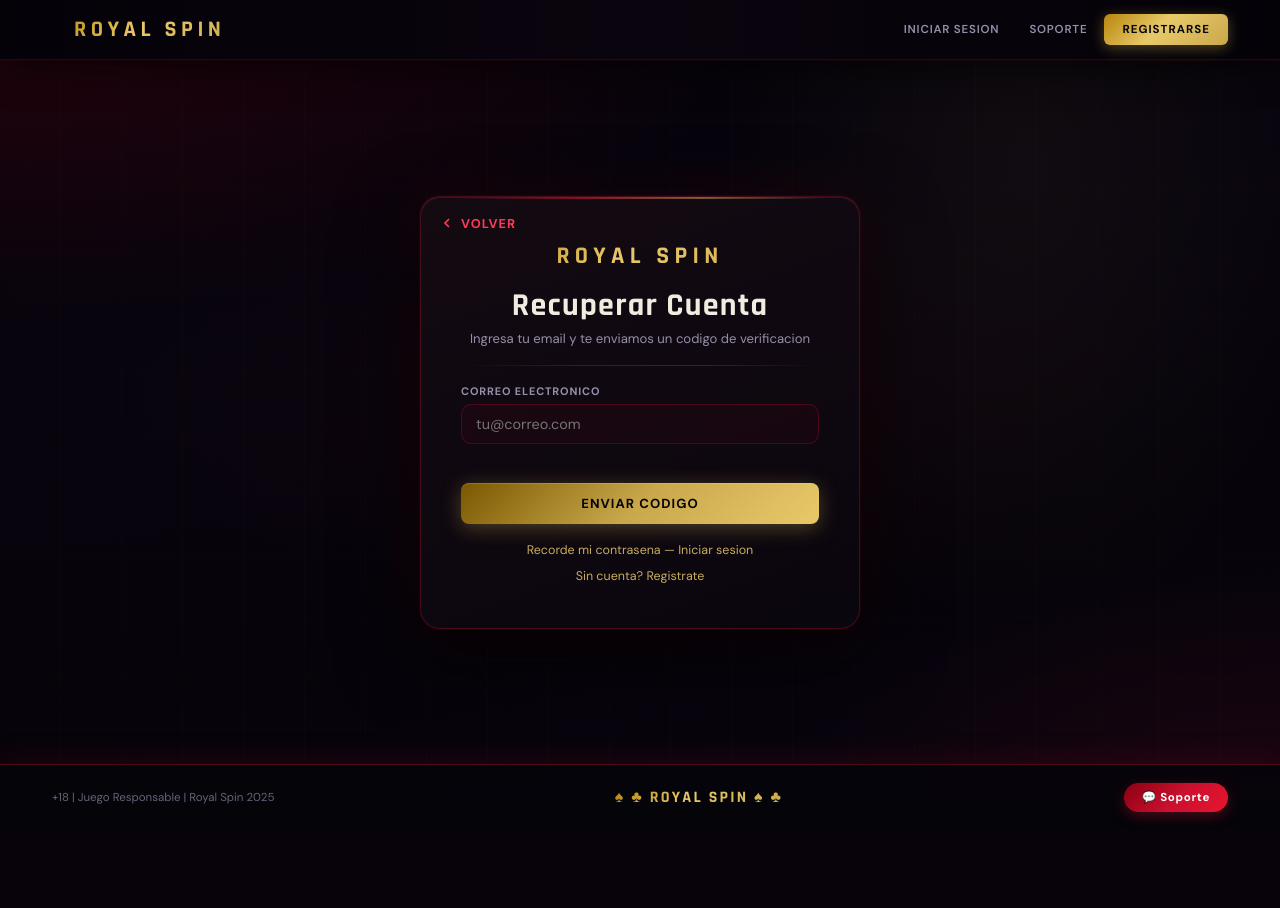
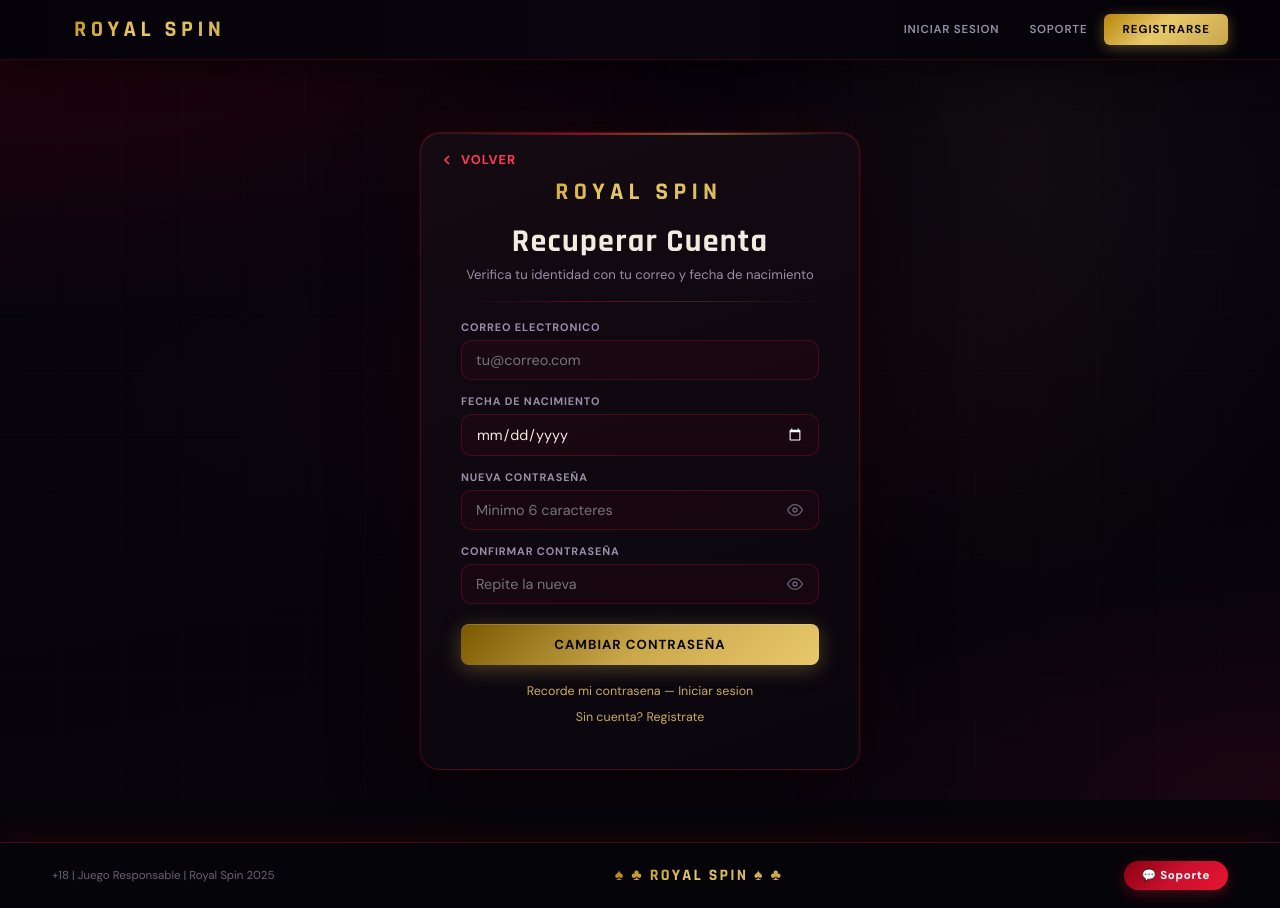
Before and after one commit to Roois334/Proyecto-Casino, a Flask app: page /forgot-password in a window 1280 px wide. Before the commit the page ends 821 px from the top, so only its background shows below. Run offline with Flask 3, Linux system fonts and the light colour scheme.

Commit message:
Recuperar contraseña con fecha de nacimiento

```diff
--- a/app.py
+++ b/app.py
@@ -449,27 +449,31 @@
 @app.route('/forgot-password', methods=['GET','POST'])
 def forgot_password():
     if request.method == 'POST':
-        email = request.form.get('email','').strip()
+        email    = request.form.get('email','').strip()
+        fecha    = request.form.get('fecha_nacimiento','').strip()
+        nueva    = request.form.get('nueva_password','').strip()
+        confirma = request.form.get('confirmar_password','').strip()
+        if not email or not fecha or not nueva or not confirma:
+            flash('Completa todos los campos.','error')
+            return render_template('forgot_password.html')
+        if len(nueva) < 6:
+            flash('La contraseña debe tener al menos 6 caracteres.','error')
+            return render_template('forgot_password.html')
+        if nueva != confirma:
+            flash('Las contraseñas no coinciden.','error')
+            return render_template('forgot_password.html')
         conn = get_db(); cur = conn.cursor()
         cur.execute('SELECT * FROM usuarios WHERE email=%s', (email,))
         user = cur.fetchone()
-        if user:
-            # Generar código de 6 dígitos
-            codigo = str(random.randint(100000, 999999))
-            expiry = (datetime.now() + timedelta(minutes=15)).strftime('%Y-%m-%d %H:%M:%S')
-            cur.execute('UPDATE usuarios SET reset_token=%s, reset_expiry=%s WHERE id=%s', (codigo, expiry, user['id']))
+        if user and str(user['fecha_nacimiento']) == fecha:
+            hashed = generate_password_hash(nueva)
+            cur.execute('UPDATE usuarios SET password=%s, reset_token=NULL, reset_expiry=NULL WHERE id=%s', (hashed, user['id']))
             conn.commit()
-            nombre = user['nombre']
-            html = _html_email('Recuperar Contraseña', nombre, codigo, 'Restablece tu contraseña de forma segura')
-            ok = enviar_email(email, 'Codigo de recuperacion - Royal Spin', html)
-            if ok:
-                flash('Te enviamos un codigo de 6 digitos a tu correo.','success')
-                cur.close(); conn.close()
-                return redirect(url_for('verificar_codigo', email=email))
-            else:
-                flash('No se pudo enviar el email. Verifica config.py','error')
+            flash('Contraseña cambiada correctamente. Ya puedes iniciar sesión.','success')
+            cur.close(); conn.close()
+            return redirect(url_for('login'))
         else:
-            flash('Si ese email esta registrado, recibiras el codigo.','success')
+            flash('El correo o la fecha de nacimiento no coinciden.','error')
         cur.close(); conn.close()
     return render_template('forgot_password.html')
 
--- a/templates/forgot_password.html
+++ b/templates/forgot_password.html
@@ -7,27 +7,51 @@
     <a href="/login" class="btn-volver" style="position:absolute;top:18px;left:18px;">
       <svg viewBox="0 0 24 24"><path d="M15 18l-6-6 6-6"/></svg> Volver
     </a>
-    <div class="form-logo"><span class="form-logo-suit"></span> Royal Spin <span class="form-logo-suit"></span></div>
+    <div class="form-logo"><span class="form-logo-suit">♠</span> Royal Spin <span class="form-logo-suit">♣</span></div>
     <h2>Recuperar Cuenta</h2>
-    <p class="form-card-sub">Ingresa tu email y te enviamos un codigo de verificacion</p>
+    <p class="form-card-sub">Verifica tu identidad con tu correo y fecha de nacimiento</p>
     <div class="form-sep"></div>
+
     {% with messages = get_flashed_messages(with_categories=true) %}
       {% for c,m in messages %}
       <div class="alert alert-{{ c }}">
-        <span>{% if c=='success' %}{% elif c=='error' %}{% else %}!{% endif %}</span>
+        <span>{% if c=='success' %}✓{% elif c=='error' %}!{% else %}i{% endif %}</span>
         {{ m }}
         <button onclick="this.parentElement.remove()" class="alert-close">×</button>
       </div>
       {% endfor %}
     {% endwith %}
-    <form method="POST" id="formFP" novalidate>
+
+    <form method="POST" novalidate>
       <label>Correo Electronico</label>
-      <div class="inp-field" id="wEmail">
-        <input type="email" name="email" id="emailFP" required placeholder="tu@correo.com" autocomplete="email" oninput="valEmail()">
+      <div class="inp-field">
+        <input type="email" name="email" required placeholder="tu@correo.com" autocomplete="email">
       </div>
-      <div class="field-hint" id="mEmail"></div>
-      <button type="button" onclick="enviarReset()" class="btn btn-d btn-block" style="margin-top:18px;">Enviar Codigo</button>
+
+      <label style="margin-top:14px;">Fecha de Nacimiento</label>
+      <div class="inp-field">
+        <input type="date" name="fecha_nacimiento" required>
+      </div>
+
+      <label style="margin-top:14px;">Nueva Contraseña</label>
+      <div class="inp-field" style="position:relative;">
+        <input type="password" name="nueva_password" id="pNueva" placeholder="Minimo 6 caracteres" style="padding-right:44px;">
+        <button type="button" class="toggle-pass" onclick="t('pNueva')">
+          <svg width="16" height="16" viewBox="0 0 24 24" fill="none" stroke="currentColor" stroke-width="2"><path d="M1 12s4-8 11-8 11 8 11 8-4 8-11 8-11-8-11-8z"/><circle cx="12" cy="12" r="3"/></svg>
+        </button>
+      </div>
+
+      <label style="margin-top:14px;">Confirmar Contraseña</label>
+      <div class="inp-field" style="position:relative;">
+        <input type="password" name="confirmar_password" id="pConf" placeholder="Repite la nueva" style="padding-right:44px;">
+        <button type="button" class="toggle-pass" onclick="t('pConf')">
+          <svg width="16" height="16" viewBox="0 0 24 24" fill="none" stroke="currentColor" stroke-width="2"><path d="M1 12s4-8 11-8 11 8 11 8-4 8-11 8-11-8-11-8z"/><circle cx="12" cy="12" r="3"/></svg>
+        </button>
+      </div>
+
+      <button type="submit" class="btn btn-d btn-block" style="margin-top:20px;">Cambiar Contraseña</button>
     </form>
+
     <div class="form-links">
       <a href="/login">Recorde mi contrasena — Iniciar sesion</a>
       <a href="/registro">Sin cuenta? Registrate</a>
@@ -35,9 +59,6 @@
   </div>
 </div>
 <script>
-function setField(wId,mId,msg,ok){const w=document.getElementById(wId),el=document.getElementById(mId);if(w){w.classList.toggle('valid',ok&&!!msg);w.classList.toggle('invalid',!ok&&!!msg);}if(el){el.textContent=msg;el.className='field-hint '+(msg?(ok?'ok':'err'):'');}}
-function valEmail(){const v=document.getElementById('emailFP').value.trim(),ok=/^[^\s@]+@[^\s@]+\.[^\s@]+$/.test(v);if(!v)return setField('wEmail','mEmail','El correo es obligatorio',false),false;if(!ok)return setField('wEmail','mEmail','Formato de correo invalido',false),false;setField('wEmail','mEmail','Correo valido',true);return true;}
-function enviarReset(){if(valEmail())document.getElementById('formFP').submit();}
-document.getElementById('formFP').addEventListener('keydown',e=>{if(e.key==='Enter')enviarReset();});
+function t(id){ const i=document.getElementById(id); i.type=i.type==='password'?'text':'password'; }
 </script>
 {% endblock %}
```
